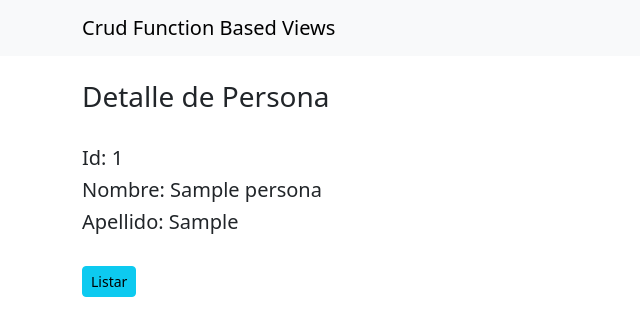
After one commit to sergiovnp/DjangoCrudFbv, a Django app: page /detalle/1/ in a window 1280 px wide. The commit adds this page. Shown: the top 336 px of the page, without its empty margins (0-640 px from the left). Run offline with Django 4.2, Linux system fonts and the light colour scheme; tables that the repository leaves empty hold one stand-in row (values such as "Sample post"); some libraries are stand-ins or nearby versions.

Commit message:
Se crean view, url y template del Detalle de Persona

```diff
--- /dev/null
+++ b/personas/templates/detalle.html
@@ -0,0 +1,29 @@
+{% extends 'index.html' %}
+{% load static %}
+
+
+
+{% block content %}
+<br>
+
+<div class="container">
+
+    <h3>Detalle de Persona</h3>
+    <br>
+
+        {% if persona %}
+
+        <h5>Id: {{ persona.id }}</h5>
+        <h5>Nombre: {{ persona.nombre }}</h5>
+        <h5>Apellido: {{ persona.apellido }}</h5>
+
+        {% else %}
+            <h3>No hay registros de una Persona para listar...</h3>
+        {% endif %}
+        <br>
+        <a class="btn btn-info btn-sm" href="{% url 'lista' %}" role="button">Listar</a>
+
+</div>
+
+
+{% endblock %}
--- a/personas/templates/lista.html
+++ b/personas/templates/lista.html
@@ -23,7 +23,7 @@
           <tr>
             <th scope="row">{{persona.id}}</th>
             <td>{{persona.nombre}}</td>
-            <td>{{persona.apellido}}</td>
+            <td><a href='{% url "detalle" persona.id %}' style="text-decoration:none">{{persona.apellido}} </a></td>
           </tr>
         {% endfor %}
         {% else %}
--- a/personas/url.py
+++ b/personas/url.py
@@ -4,4 +4,5 @@ from . import views
 
 urlpatterns = [
     path('', views.personaLista, name='lista'),
+    path('detalle/<int:id>/', views.personaDetalle, name='detalle'),
 ]
--- a/personas/views.py
+++ b/personas/views.py
@@ -1,7 +1,12 @@
-from django.shortcuts import render
+from django.shortcuts import render, get_object_or_404
 from .models import Persona
 
 # Create your views here.
 def personaLista(request):
     personas = Persona.objects.all()
     return render (request, "lista.html", {'personas':personas} )
+
+
+def personaDetalle(request, id):
+    persona = get_object_or_404(Persona, pk=id)
+    return render(request, "detalle.html", {'persona':persona})
```
